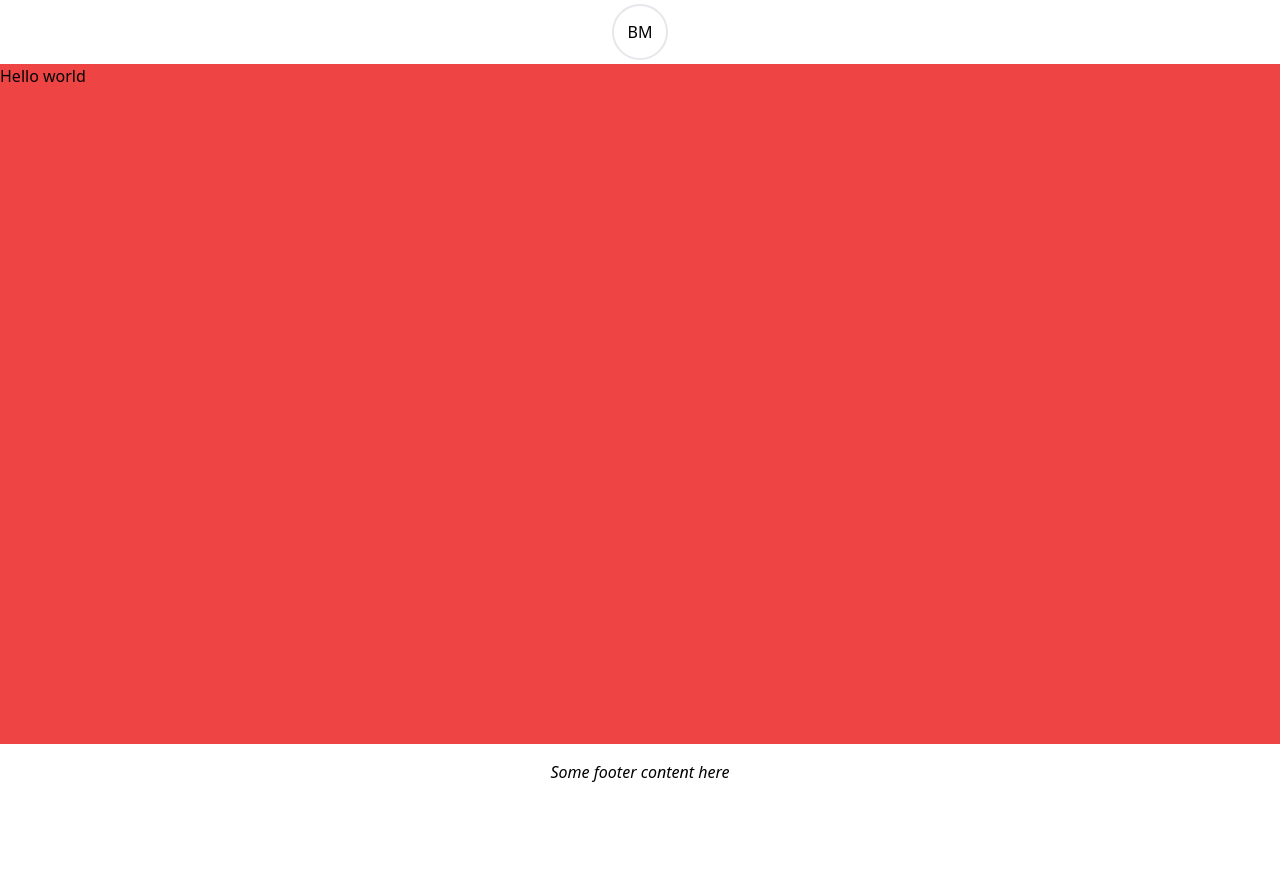
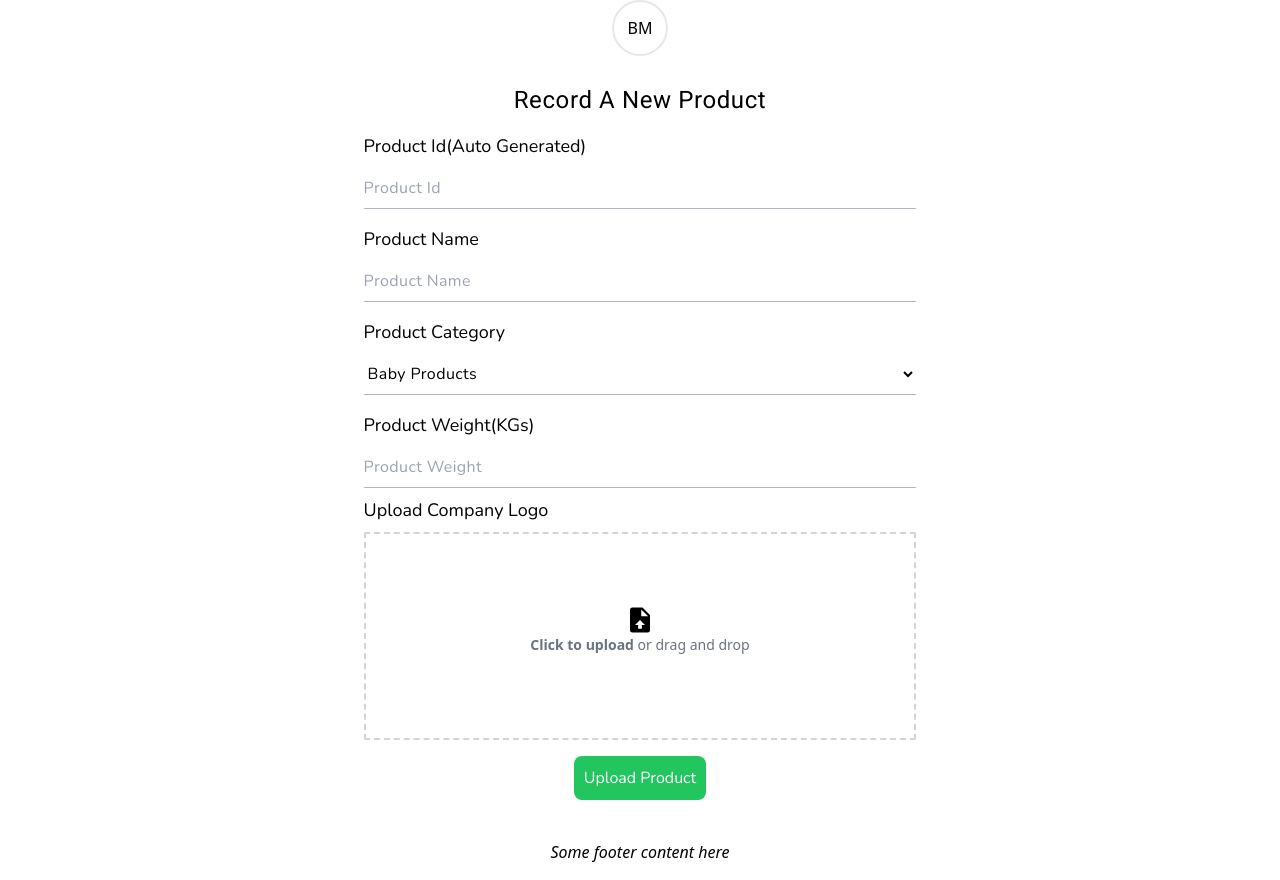
Before and after one commit to bikathi/sales-companion, a Nuxt app: page /catalog/product-upload in a window 1280 px wide. Before the commit the page ends 800 px from the top, so only its background shows below. Built offline with nearby package versions, Linux system fonts and the light colour scheme.

Commit message:
Add page for managing product uploads to DB

```diff
--- a/pages/catalog/product-upload.vue
+++ b/pages/catalog/product-upload.vue
@@ -1,10 +1,15 @@
 <template>
-	<div class="bg-red-500 flex-grow">
-		<h1>Hello world</h1>
+	<div class="flex-grow flex flex-col items-center p-2">
+		<h1 class="mt-5 font-roboto text-2xl tracking-wide">
+			Record A New Product
+		</h1>
+		<ProductUploadForm />
 	</div>
 </template>
 
 <script setup>
+	import ProductUploadForm from '~/components/forms/ProductUploadForm.vue';
+
 	definePageMeta({
 		layout: 'dashboard-layout',
 		name: 'product-upload',
```
